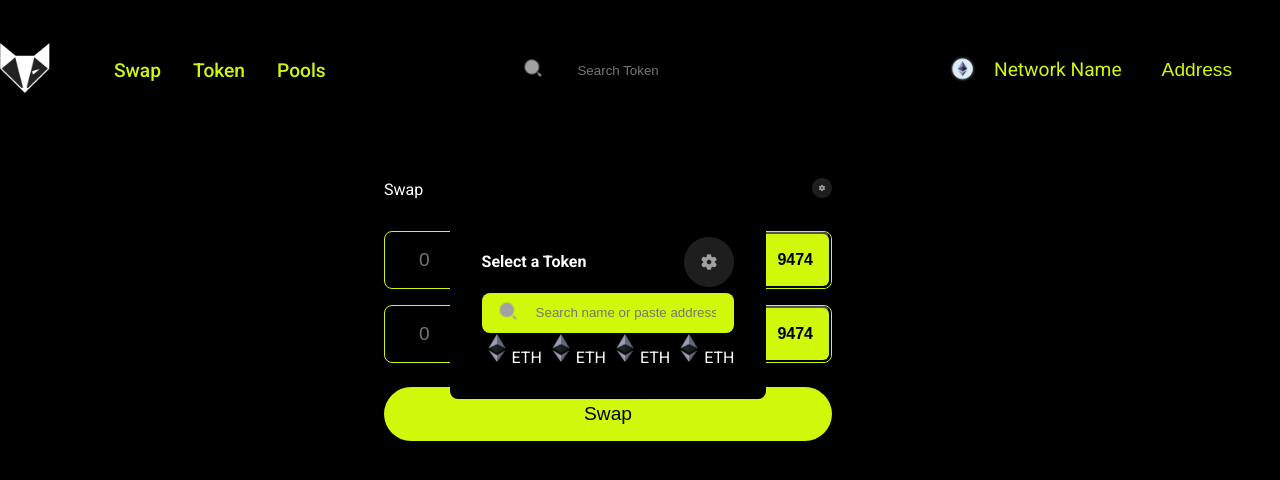
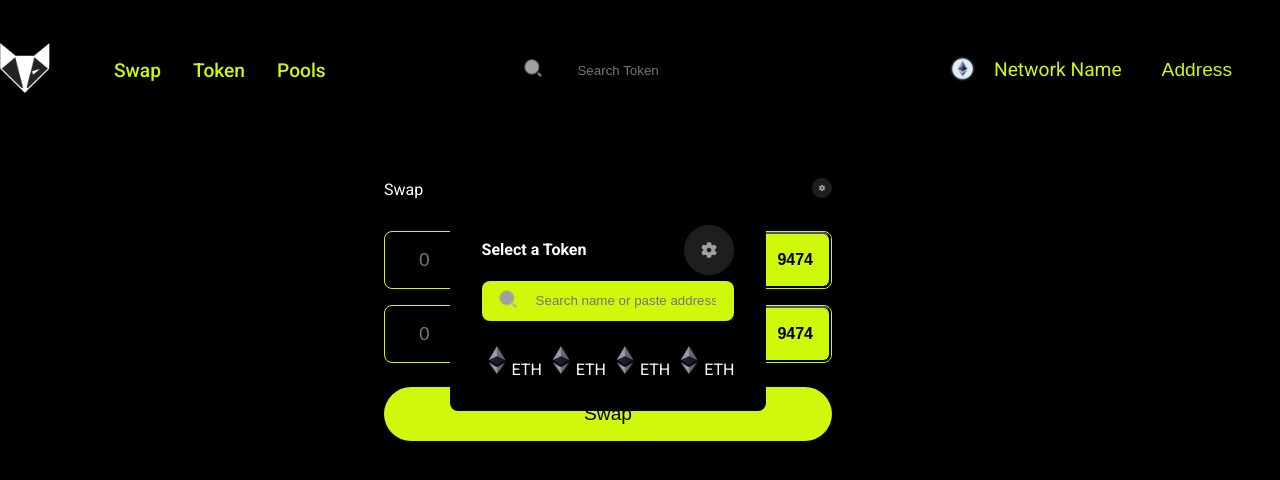
Before and after one commit to aricandra3/ExDEX, a Next.js app: page / in a window 1280 px wide. Shown: the top 480 px of the page. Built offline with nearby package versions, Linux system fonts and the light colour scheme.

Commit message:
css search token

```diff
--- a/Components/SearchToken/SearchToken.module.css
+++ b/Components/SearchToken/SearchToken.module.css
@@ -32,7 +32,7 @@
     color: black;
 }
 
-.SearchToken_box_token {
+.SearchToken_box_tokens {
     margin-top: 1.5rem;
 
 }
```
